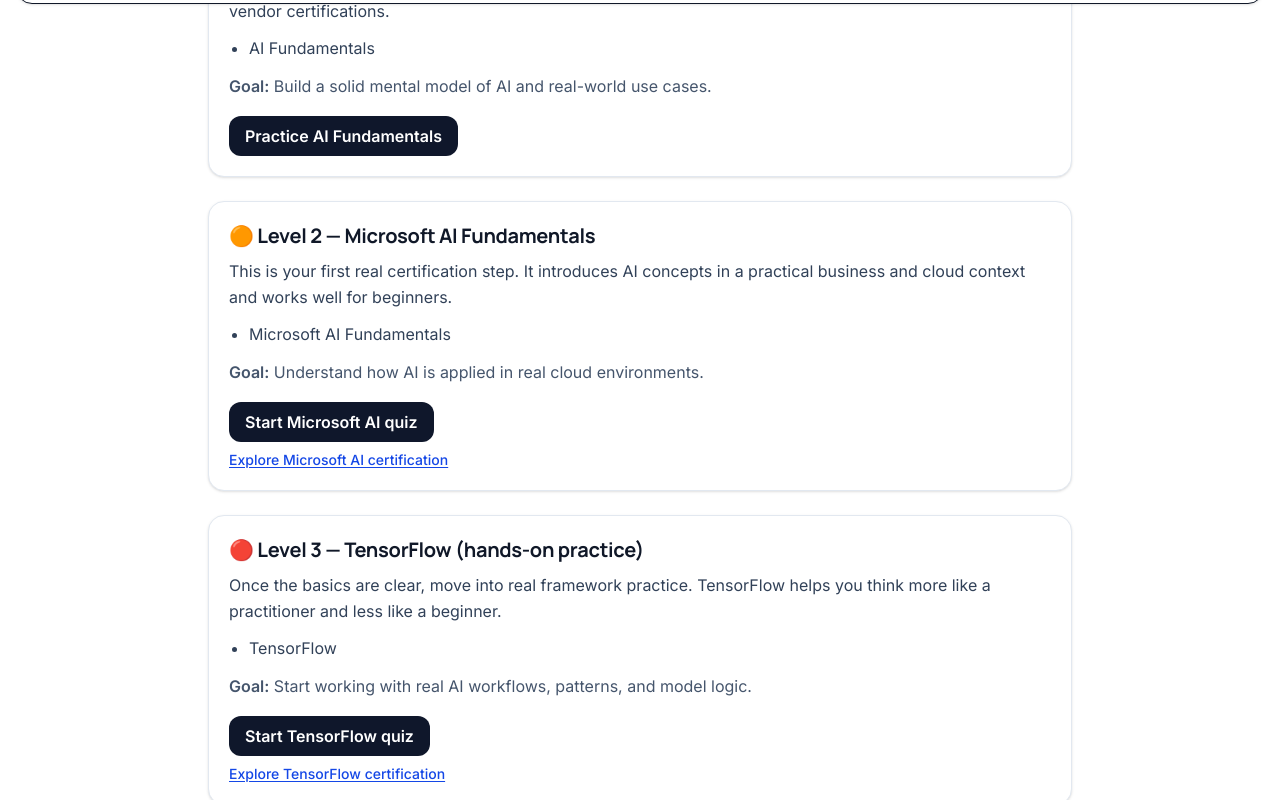
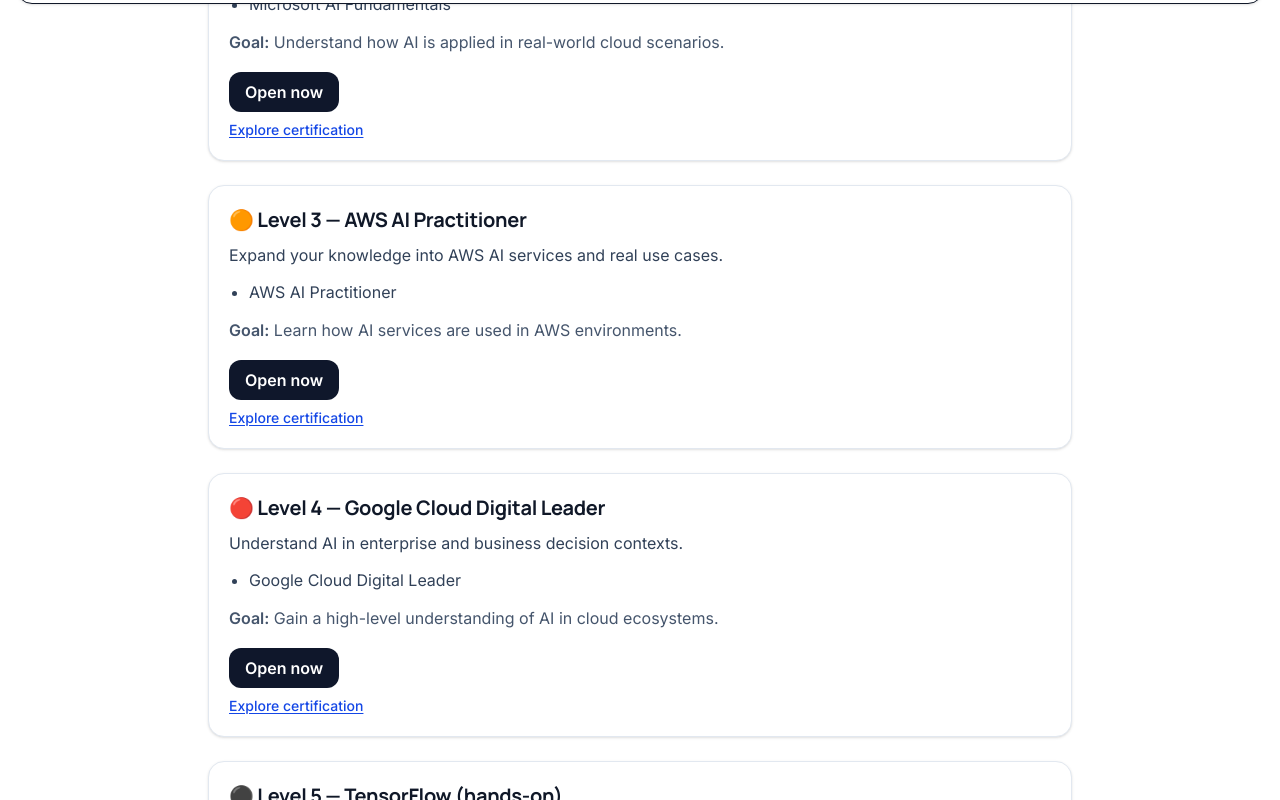
Before and after one commit to martens79/certifyquiz-next, a Next.js app: page /en/roadmap-ai in a window 1280 px wide. Shown: the part 780-1580 px from the top of the page. Built offline with nearby package versions, Linux system fonts and the light colour scheme; no server answers.

Commit message:
fix roadmap ai

```diff
--- a/src/components/roadmaps/AIRoadmapPage.tsx
+++ b/src/components/roadmaps/AIRoadmapPage.tsx
@@ -50,7 +50,7 @@ export default function AIRoadmapPage({ lang }: { lang: Locale }) {
 
         <div className="mt-6 flex flex-wrap gap-3">
           <Link
-            href={quiz(lang, "ai-fundamentals")}
+            href={quiz(lang, "ai-foundations")}
             className="inline-flex items-center justify-center rounded-xl bg-blue-600 px-5 py-3 font-semibold text-white hover:bg-blue-700 transition"
           >
             {t.ctaPrimary}
@@ -280,49 +280,44 @@ const CONTENT: Record<
 
  levels: [
   {
-      title: "🟢 Level 0 — Absolute beginner",
-      body:
-        "Learn what AI actually is: models, data, training vs inference, bias, overfitting, and basic evaluation. Keep it simple and practical.",
-      recommended: ["AI vocabulary", "Data basics", "Evaluation basics"],
-      goal: "Understand core concepts without confusion.",
+    title: "🟢 Level 1 — AI Foundations",
+    body: "Start with a solid internal foundation of AI concepts before touching vendor certifications.",
+    recommended: ["AI Foundations"],
+    goal: "Build a clear understanding of AI basics and terminology.",
+    ctaQuizSlug: "ai-foundations",
+    ctaPrimaryText: "Start AI Foundations",
   },
   {
-      title: "🟡 Level 1 — Fundamentals baseline (your first milestone)",
-      body:
-        "Start with a structured fundamentals track. This gives you a clean map of AI concepts before moving into vendor certifications.",
-      recommended: ["AI Fundamentals"],
-      goal: "Build a solid mental model of AI and real-world use cases.",
-      ctaQuizSlug: "ai-fundamentals",
-      ctaPrimaryText: "Practice AI Fundamentals",
+    title: "🟡 Level 2 — Microsoft AI Fundamentals",
+    body: "Your first real certification step. Covers practical AI concepts in business and cloud environments.",
+    recommended: ["Microsoft AI Fundamentals"],
+    goal: "Understand how AI is applied in real-world cloud scenarios.",
+    ctaQuizSlug: "microsoft-ai",
+    ctaCertSlug: "microsoft-ai",
   },
   {
-      title: "🟠 Level 2 — Microsoft AI Fundamentals",
-      body:
-        "This is your first real certification step. It introduces AI concepts in a practical business and cloud context and works well for beginners.",
-      recommended: ["Microsoft AI Fundamentals"],
-      goal: "Understand how AI is applied in real cloud environments.",
-      ctaQuizSlug: "microsoft-ai-fundamentals",
-      ctaCertSlug: "microsoft-ai-fundamentals",
-      ctaPrimaryText: "Start Microsoft AI quiz",
-      ctaSecondaryText: "Explore Microsoft AI certification",
+    title: "🟠 Level 3 — AWS AI Practitioner",
+    body: "Expand your knowledge into AWS AI services and real use cases.",
+    recommended: ["AWS AI Practitioner"],
+    goal: "Learn how AI services are used in AWS environments.",
+    ctaQuizSlug: "aws-ai-practitioner",
+    ctaCertSlug: "aws-ai-practitioner",
   },
   {
-      title: "🔴 Level 3 — TensorFlow (hands-on practice)",
-      body:
-        "Once the basics are clear, move into real framework practice. TensorFlow helps you think more like a practitioner and less like a beginner.",
+    title: "🔴 Level 4 — Google Cloud Digital Leader",
+    body: "Understand AI in enterprise and business decision contexts.",
+    recommended: ["Google Cloud Digital Leader"],
+    goal: "Gain a high-level understanding of AI in cloud ecosystems.",
+    ctaQuizSlug: "google-cloud-digital-leader",
+    ctaCertSlug: "google-cloud-digital-leader",
+  },
+  {
+    title: "⚫ Level 5 — TensorFlow (hands-on)",
+    body: "Move into real AI practice using frameworks and workflows.",
     recommended: ["TensorFlow"],
-      goal: "Start working with real AI workflows, patterns, and model logic.",
+    goal: "Start building real AI logic and models.",
     ctaQuizSlug: "tensorflow",
     ctaCertSlug: "tensorflow",
-      ctaPrimaryText: "Start TensorFlow quiz",
-      ctaSecondaryText: "Explore TensorFlow certification",
-    },
-    {
-      title: "⚫ Level 4 — Google AI (coming soon)",
-      body:
-        "This future step will expand the roadmap into Google AI certifications and practical cloud-based AI tools.",
-      recommended: ["Google AI", "Vertex AI"],
-      goal: "Expand into modern cloud AI ecosystems.",
   },
 ],
 
@@ -399,49 +394,44 @@ it: {
 
   levels: [
   {
-      title: "🟢 Livello 0 — Principiante totale",
-      body:
-        "Impara cos’è davvero l’AI: modelli, dati, training vs inference, bias, overfitting e valutazione di base. Tutto in modo semplice e pratico.",
-      recommended: ["Vocabolario AI", "Basi dati", "Basi valutazione"],
-      goal: "Capire i concetti senza confusione.",
+    title: "🟢 Livello 1 — AI Foundations",
+    body: "Parti con una base solida sui concetti fondamentali dell’AI prima delle certificazioni vendor.",
+    recommended: ["AI Foundations"],
+    goal: "Capire chiaramente basi e terminologia dell’intelligenza artificiale.",
+    ctaQuizSlug: "ai-foundations",
+    ctaPrimaryText: "Inizia AI Foundations",
   },
   {
-      title: "🟡 Livello 1 — Fundamentals baseline (prima milestone)",
-      body:
-        "Parti con un percorso fundamentals strutturato. Ti crea una mappa chiara dei concetti AI prima di passare alle certificazioni vendor.",
-      recommended: ["AI Fundamentals"],
-      goal: "Costruire un modello mentale solido dell’AI e dei suoi casi d’uso reali.",
-      ctaQuizSlug: "ai-fundamentals",
-      ctaPrimaryText: "Allenati con AI Fundamentals",
+    title: "🟡 Livello 2 — Microsoft AI Fundamentals",
+    body: "Il primo vero passo certificativo. Introduce l’AI in contesti cloud e business.",
+    recommended: ["Microsoft AI Fundamentals"],
+    goal: "Capire come l’AI viene applicata in scenari reali.",
+    ctaQuizSlug: "microsoft-ai",
+    ctaCertSlug: "microsoft-ai",
   },
   {
-      title: "🟠 Livello 2 — Microsoft AI Fundamentals",
-      body:
-        "Questo è il primo vero passo certificativo. Introduce l’AI in un contesto pratico, business e cloud, ed è perfetto per chi parte da livello base.",
-      recommended: ["Microsoft AI Fundamentals"],
-      goal: "Capire come l’AI viene applicata in contesti cloud reali.",
-      ctaQuizSlug: "microsoft-ai-fundamentals",
-      ctaCertSlug: "microsoft-ai-fundamentals",
-      ctaPrimaryText: "Inizia il quiz Microsoft AI",
-      ctaSecondaryText: "Scopri la certificazione Microsoft AI",
+    title: "🟠 Livello 3 — AWS AI Practitioner",
+    body: "Espandi le competenze verso i servizi AI di AWS e casi reali.",
+    recommended: ["AWS AI Practitioner"],
+    goal: "Comprendere l’uso dell’AI nei servizi AWS.",
+    ctaQuizSlug: "aws-ai-practitioner",
+    ctaCertSlug: "aws-ai-practitioner",
   },
   {
-      title: "🔴 Livello 3 — TensorFlow (pratica reale)",
-      body:
-        "Quando le basi sono chiare, passa alla pratica con un framework reale. TensorFlow ti aiuta a ragionare meno da principiante e più da practitioner.",
+    title: "🔴 Livello 4 — Google Cloud Digital Leader",
+    body: "Capisci l’AI dal punto di vista business e decisionale.",
+    recommended: ["Google Cloud Digital Leader"],
+    goal: "Avere una visione completa dell’AI nel cloud.",
+    ctaQuizSlug: "google-cloud-digital-leader",
+    ctaCertSlug: "google-cloud-digital-leader",
+  },
+  {
+    title: "⚫ Livello 5 — TensorFlow (pratica reale)",
+    body: "Passa alla pratica con framework e workflow reali.",
     recommended: ["TensorFlow"],
-      goal: "Iniziare a lavorare con workflow AI reali, pattern e logica dei modelli.",
+    goal: "Costruire logiche e modelli AI concreti.",
     ctaQuizSlug: "tensorflow",
     ctaCertSlug: "tensorflow",
-      ctaPrimaryText: "Inizia il quiz TensorFlow",
-      ctaSecondaryText: "Scopri la certificazione TensorFlow",
-    },
-    {
-      title: "⚫ Livello 4 — Google AI (in arrivo)",
-      body:
-        "Questo step futuro allargherà la roadmap alle certificazioni Google AI e agli strumenti pratici di AI su cloud.",
-      recommended: ["Google AI", "Vertex AI"],
-      goal: "Espandere le competenze verso gli ecosistemi cloud AI moderni.",
   },
 ],
 
@@ -518,49 +508,44 @@ es: {
 
   levels: [
   {
-      title: "🟢 Nivel 0 — Principiante total",
-      body:
-        "Aprende qué es realmente la IA: modelos, datos, entrenamiento vs inferencia, sesgo, overfitting y evaluación básica. Todo de forma simple y práctica.",
-      recommended: ["Vocabulario IA", "Bases de datos", "Evaluación básica"],
-      goal: "Entender los conceptos sin confusión.",
+    title: "🟢 Nivel 1 — AI Foundations",
+    body: "Empieza con una base sólida de conceptos de IA antes de pasar a certificaciones.",
+    recommended: ["AI Foundations"],
+    goal: "Entender claramente los fundamentos y la terminología.",
+    ctaQuizSlug: "ai-foundations",
+    ctaPrimaryText: "Empezar AI Foundations",
   },
   {
-      title: "🟡 Nivel 1 — Fundamentals baseline (primer hito)",
-      body:
-        "Empieza con un camino fundamentals estructurado. Te da una base clara antes de pasar a certificaciones de vendor.",
-      recommended: ["AI Fundamentals"],
-      goal: "Construir un modelo mental sólido de la IA y de sus casos de uso reales.",
-      ctaQuizSlug: "ai-fundamentals",
-      ctaPrimaryText: "Practicar AI Fundamentals",
+    title: "🟡 Nivel 2 — Microsoft AI Fundamentals",
+    body: "Primer paso real de certificación en IA aplicada al cloud.",
+    recommended: ["Microsoft AI Fundamentals"],
+    goal: "Entender cómo se aplica la IA en escenarios reales.",
+    ctaQuizSlug: "microsoft-ai",
+    ctaCertSlug: "microsoft-ai",
   },
   {
-      title: "🟠 Nivel 2 — Microsoft AI Fundamentals",
-      body:
-        "Este es el primer paso real de certificación. Introduce la IA en un contexto práctico, empresarial y cloud, ideal para principiantes.",
-      recommended: ["Microsoft AI Fundamentals"],
-      goal: "Entender cómo se aplica la IA en entornos cloud reales.",
-      ctaQuizSlug: "microsoft-ai-fundamentals",
-      ctaCertSlug: "microsoft-ai-fundamentals",
-      ctaPrimaryText: "Empezar quiz Microsoft AI",
-      ctaSecondaryText: "Ver certificación Microsoft AI",
+    title: "🟠 Nivel 3 — AWS AI Practitioner",
+    body: "Amplía tu conocimiento hacia servicios AI en AWS.",
+    recommended: ["AWS AI Practitioner"],
+    goal: "Comprender el uso de IA en AWS.",
+    ctaQuizSlug: "aws-ai-practitioner",
+    ctaCertSlug: "aws-ai-practitioner",
   },
   {
-      title: "🔴 Nivel 3 — TensorFlow (práctica real)",
-      body:
-        "Cuando la base esté clara, pasa a la práctica con un framework real. TensorFlow te ayuda a pensar menos como principiante y más como practitioner.",
+    title: "🔴 Nivel 4 — Google Cloud Digital Leader",
+    body: "Visión empresarial y estratégica de la IA.",
+    recommended: ["Google Cloud Digital Leader"],
+    goal: "Comprender la IA en ecosistemas cloud.",
+    ctaQuizSlug: "google-cloud-digital-leader",
+    ctaCertSlug: "google-cloud-digital-leader",
+  },
+  {
+    title: "⚫ Nivel 5 — TensorFlow (práctica)",
+    body: "Empieza con frameworks reales y workflows.",
     recommended: ["TensorFlow"],
-      goal: "Empezar a trabajar con flujos AI reales, patrones y lógica de modelos.",
+    goal: "Construir modelos AI reales.",
     ctaQuizSlug: "tensorflow",
     ctaCertSlug: "tensorflow",
-      ctaPrimaryText: "Empezar quiz TensorFlow",
-      ctaSecondaryText: "Ver certificación TensorFlow",
-    },
-    {
-      title: "⚫ Nivel 4 — Google AI (próximamente)",
-      body:
-        "Este paso futuro ampliará la ruta hacia certificaciones Google AI y herramientas prácticas de IA en cloud.",
-      recommended: ["Google AI", "Vertex AI"],
-      goal: "Expandir habilidades hacia ecosistemas cloud AI modernos.",
   },
 ],
 
@@ -637,49 +622,44 @@ fr: {
 
   levels: [
   {
-      title: "🟢 Niveau 0 — Débutant total",
-      body:
-        "Apprenez ce qu’est vraiment l’IA : modèles, données, entraînement vs inférence, biais, overfitting et évaluation de base. Le tout de façon simple et pratique.",
-      recommended: ["Vocabulaire IA", "Bases des données", "Évaluation de base"],
-      goal: "Comprendre les concepts sans confusion.",
+    title: "🟢 Niveau 1 — AI Foundations",
+    body: "Commencez avec une base solide des concepts IA avant les certifications.",
+    recommended: ["AI Foundations"],
+    goal: "Comprendre les bases et la terminologie.",
+    ctaQuizSlug: "ai-foundations",
+    ctaPrimaryText: "Commencer AI Foundations",
   },
   {
-      title: "🟡 Niveau 1 — Fundamentals baseline (premier jalon)",
-      body:
-        "Commencez par un parcours fundamentals structuré. Il vous donne une base claire avant de passer aux certifications vendor.",
-      recommended: ["AI Fundamentals"],
-      goal: "Construire un modèle mental solide de l’IA et de ses cas d’usage réels.",
-      ctaQuizSlug: "ai-fundamentals",
-      ctaPrimaryText: "S’entraîner avec AI Fundamentals",
+    title: "🟡 Niveau 2 — Microsoft AI Fundamentals",
+    body: "Premier vrai pas dans les certifications IA.",
+    recommended: ["Microsoft AI Fundamentals"],
+    goal: "Comprendre l’application de l’IA en environnement cloud.",
+    ctaQuizSlug: "microsoft-ai",
+    ctaCertSlug: "microsoft-ai",
   },
   {
-      title: "🟠 Niveau 2 — Microsoft AI Fundamentals",
-      body:
-        "C’est votre premier vrai pas de certification. Il introduit l’IA dans un contexte pratique, business et cloud, parfait pour débuter.",
-      recommended: ["Microsoft AI Fundamentals"],
-      goal: "Comprendre comment l’IA s’applique dans des environnements cloud réels.",
-      ctaQuizSlug: "microsoft-ai-fundamentals",
-      ctaCertSlug: "microsoft-ai-fundamentals",
-      ctaPrimaryText: "Commencer le quiz Microsoft AI",
-      ctaSecondaryText: "Voir la certification Microsoft AI",
+    title: "🟠 Niveau 3 — AWS AI Practitioner",
+    body: "Approfondissez avec les services AI d’AWS.",
+    recommended: ["AWS AI Practitioner"],
+    goal: "Comprendre l’IA dans AWS.",
+    ctaQuizSlug: "aws-ai-practitioner",
+    ctaCertSlug: "aws-ai-practitioner",
   },
   {
-      title: "🔴 Niveau 3 — TensorFlow (pratique réelle)",
-      body:
-        "Quand la base est claire, passez à la pratique avec un vrai framework. TensorFlow vous aide à penser moins comme débutant et davantage comme practitioner.",
+    title: "🔴 Niveau 4 — Google Cloud Digital Leader",
+    body: "Vision business et stratégique de l’IA.",
+    recommended: ["Google Cloud Digital Leader"],
+    goal: "Comprendre l’IA dans le cloud.",
+    ctaQuizSlug: "google-cloud-digital-leader",
+    ctaCertSlug: "google-cloud-digital-leader",
+  },
+  {
+    title: "⚫ Niveau 5 — TensorFlow (pratique)",
+    body: "Passez à la pratique avec des frameworks réels.",
     recommended: ["TensorFlow"],
-      goal: "Commencer à travailler avec de vrais workflows IA, des patterns et la logique des modèles.",
+    goal: "Construire des modèles IA concrets.",
     ctaQuizSlug: "tensorflow",
     ctaCertSlug: "tensorflow",
-      ctaPrimaryText: "Commencer le quiz TensorFlow",
-      ctaSecondaryText: "Voir la certification TensorFlow",
-    },
-    {
-      title: "⚫ Niveau 4 — Google AI (bientôt disponible)",
-      body:
-        "Cette future étape élargira le parcours vers les certifications Google AI et les outils pratiques d’IA sur le cloud.",
-      recommended: ["Google AI", "Vertex AI"],
-      goal: "Étendre les compétences vers les écosystèmes cloud AI modernes.",
   },
 ],
 
```
Lines whose indentation alone changed are shown as unchanged.
